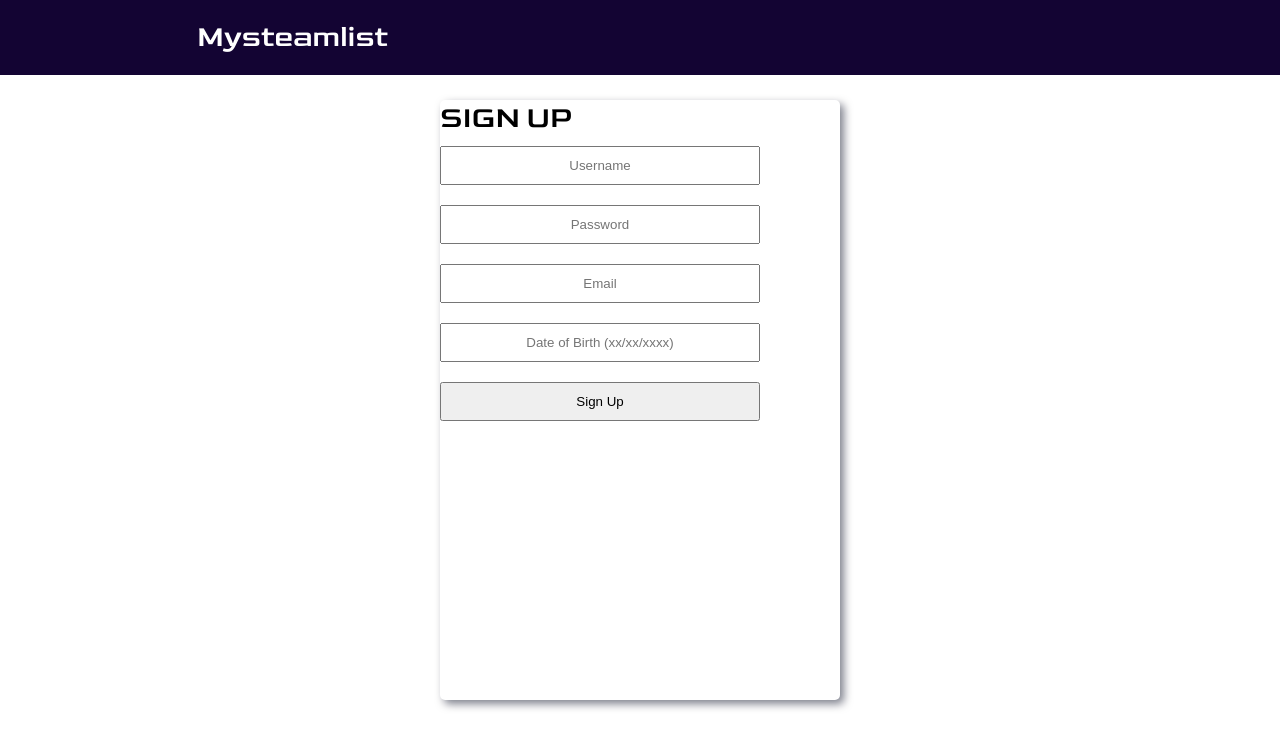
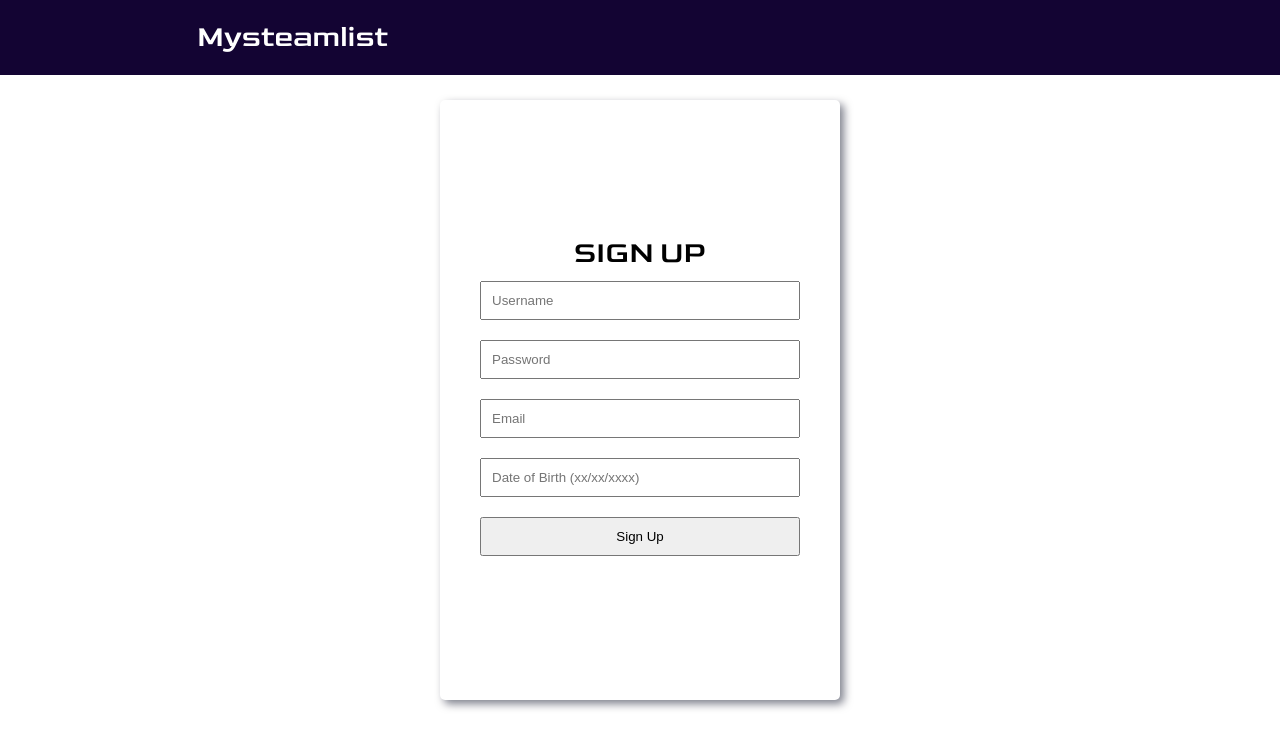
Before and after one commit to JimtheBurger/PoOOS-LargeProject, a React (Create React App) app in the folder frontend/: page /register in a window 1280 px wide. Shown: the top 748 px of the page. Built offline with nearby package versions, Linux system fonts and the light colour scheme.

Commit message:
register box alignment fix

```diff
--- a/frontend/src/components/register.css
+++ b/frontend/src/components/register.css
@@ -9,11 +9,17 @@
     background-color: #ffffff;
     border-radius: 5px;
     box-shadow: 4px 4px 8px #00061d80;
+    display: flex;
+    flex-direction: column;
+    align-items: center;
+    justify-content: center;
+    text-align: center; /* Center text horizontally */
 }
 
 #signup-title {
     font-family: "Goldman-Regular", Helvetica;
     font-size: 30px;
+    margin-bottom: 20px;
 }
 
 #registerName,
@@ -23,5 +29,4 @@
     margin: 10px auto;
     padding: 10px;
     box-sizing: border-box;
-    text-align: center;
 }
```
